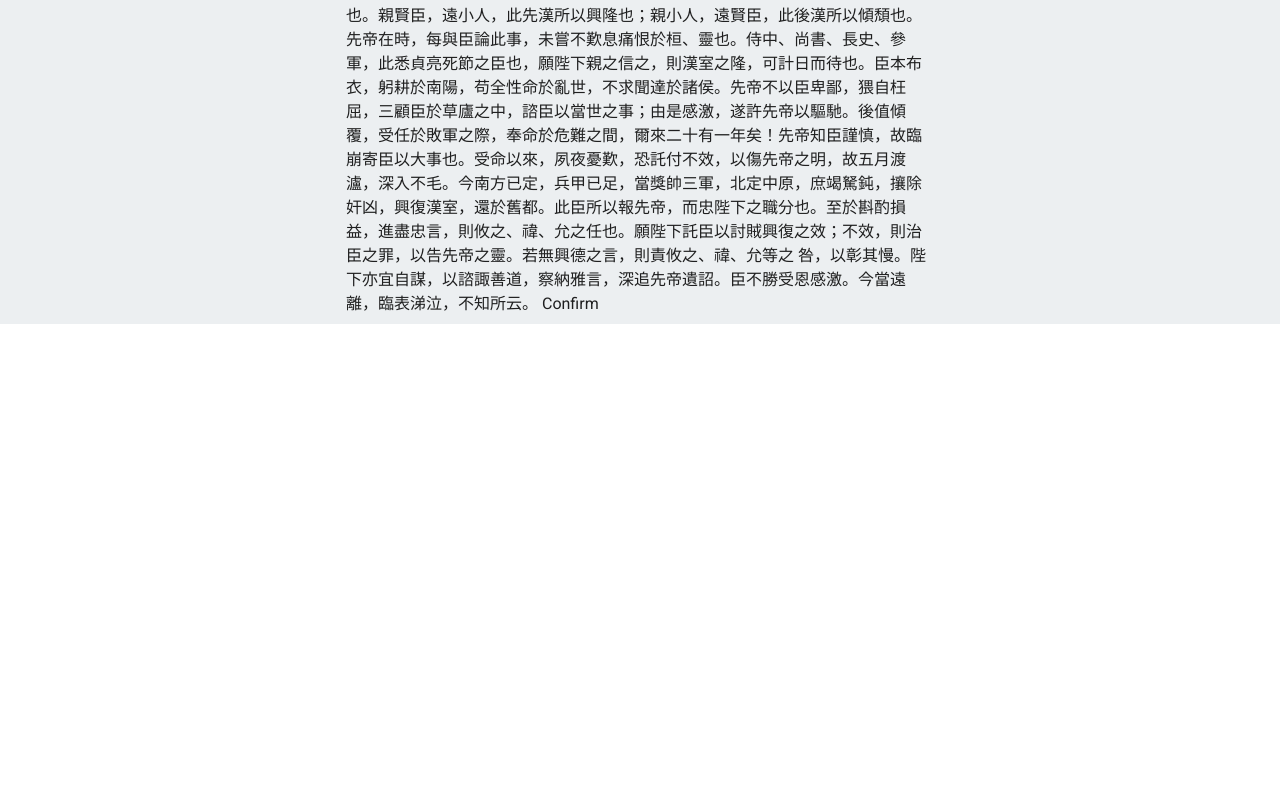
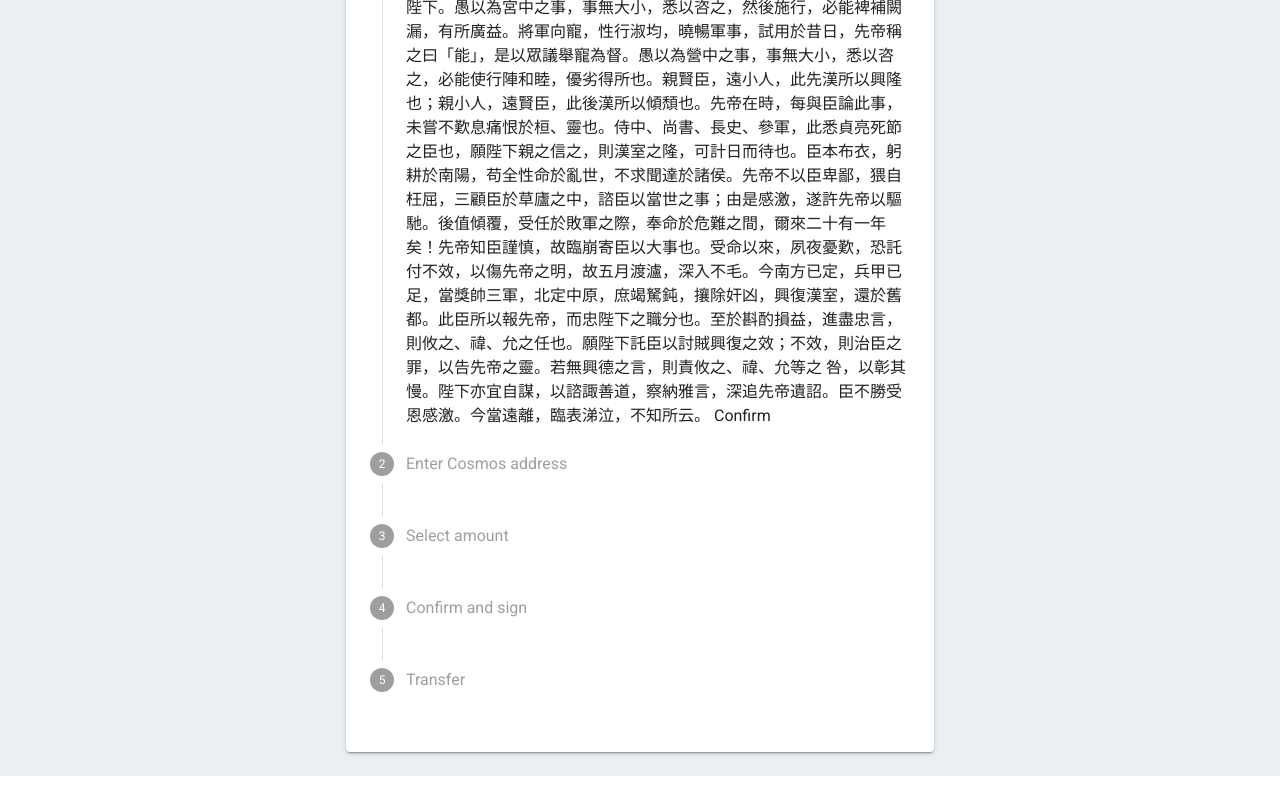
Before and after one commit to likecoin/migrate-to-likecoin-chain, a Nuxt app: page / in a window 1280 px wide. Shown: the part 689-1489 px from the top of the page. Before the commit the page ends 1037 px from the top, so only its background shows below. Built offline with nearby package versions, Linux system fonts and the light colour scheme.

Commit message:
💄 Wrap content with stepper

```diff
--- a/locales/en.json
+++ b/locales/en.json
@@ -10,7 +10,14 @@
     }
   },
   "App": {
-    "title": "ERC20 - Cosmos Migration"
+    "title": "ERC20 - Cosmos Migration",
+    "step": [
+      "Introduction",
+      "Enter Cosmos address",
+      "Select amount",
+      "Confirm and sign",
+      "Transfer"
+    ]
   },
   "Common": {
     "ethFrom": "eth from",
--- a/pages/index.vue
+++ b/pages/index.vue
@@ -72,32 +72,56 @@
               <circle cx="321.5" cy="78.02" r="2" />
           </g>
         </svg>
-        <h1 class="headline font-weight-medium text-center">{{ $t('App.title') }}</h1>
+        <h1 class="headline font-weight-medium text-center mb-12">{{ $t('App.title') }}</h1>
       </v-col>
     </v-row>
-    <v-row justify="center">
+    <v-row
+      class="mt-n12"
+      justify="center"
+    >
       <v-col
-        class="pa-8"
+        class="pt-0 px-md-8 px-5 pb-12"
         cols="12"
         sm="8"
         md="6"
       >
-        <template v-if="state === 'introduction'">
+        <v-stepper
+          v-model="currentStep"
+          vertical
+        >
+          <v-stepper-step :step="1" :complete="currentStep >= 1">
+            <span class="text-center">{{ $t('App.step.0') }}</span>
+          </v-stepper-step>
+          <v-stepper-content :step="1">
             <step-introduction @confirm="onStart" />
-        </template>
-        <template v-else-if="state === 'cosmos'">
+          </v-stepper-content>
+
+          <v-stepper-step :step="2" :complete="currentStep >= 2">
+            <span class="text-center">{{ $t('App.step.1') }}</span>
+          </v-stepper-step>
+          <v-stepper-content :step="2">
             <step-cosmos @confirm="setCosmosAddress" />
-        </template>
-        <template v-else-if="state === 'eth'">
-          <step-ethereum @confirm="setEthInformation" />
-        </template>
-        <template v-else-if="state === 'value'">
+          </v-stepper-content>
+
+          <v-stepper-step :step="3" :complete="currentStep >= 3">
+            <span class="text-center">{{ $t('App.step.2') }}</span>
+          </v-stepper-step>
+          <v-stepper-content :step="3">
+            <step-ethereum
+              v-if="state === 'eth'"
+              @confirm="setEthInformation"
+            />
             <step-value-input
+              v-else
               :max-value="ethBalance"
               @confirm="setMigrateValue"
             />
-        </template>
-        <template v-else-if="state === 'sign'">
+          </v-stepper-content>
+
+          <v-stepper-step :step="4" :complete="currentStep >= 4">
+            <span class="text-center">{{ $t('App.step.3') }}</span>
+          </v-stepper-step>
+          <v-stepper-content :step="4">
             <step-sign
               :eth-address="ethAddress"
               :cosmos-address="cosmosAddress"
@@ -105,9 +129,14 @@
               :is-ledger="isLedger"
               @confirm="setTxHash"
             />
-        </template>
-        <template v-else-if="state === 'pending-tx'">
+          </v-stepper-content>
+
+          <v-stepper-step :step="5" :complete="currentStep >= 5">
+            <span class="text-center">{{ $t('App.step.4') }}</span>
+          </v-stepper-step>
+          <v-stepper-content :step="5">
             <step-pending-tx
+              v-if="currentStep === 5"
               :eth-address="ethAddress"
               :cosmos-address="cosmosAddress"
               :value="migrateValue"
@@ -115,7 +144,8 @@
               @reset="onReset"
               @done="onPostDone"
             />
-        </template>
+          </v-stepper-content>
+        </v-stepper>
       </v-col>
     </v-row>
   </v-container>
@@ -166,6 +196,26 @@ export default {
         return 'sign';
       }
       return 'introduction';
+    },
+    currentStep() {
+      switch (this.state) {
+        case 'cosmos':
+          return 2;
+
+        case 'eth':
+        case 'value':
+          return 3;
+
+        case 'sign':
+          return 4;
+
+        case 'pending-tx':
+          return 5;
+
+        default:
+        case 'introduction':
+          return 1;
+      }
     },
   },
   mounted() {
```
Lines whose indentation alone changed are shown as unchanged.
